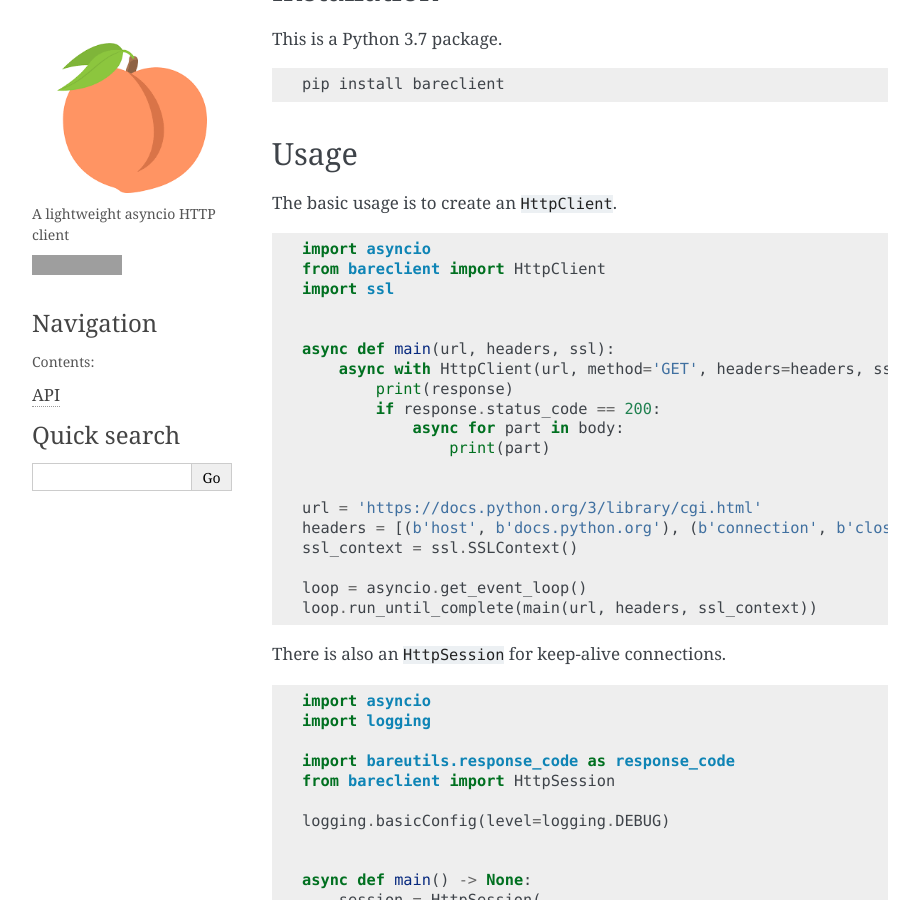
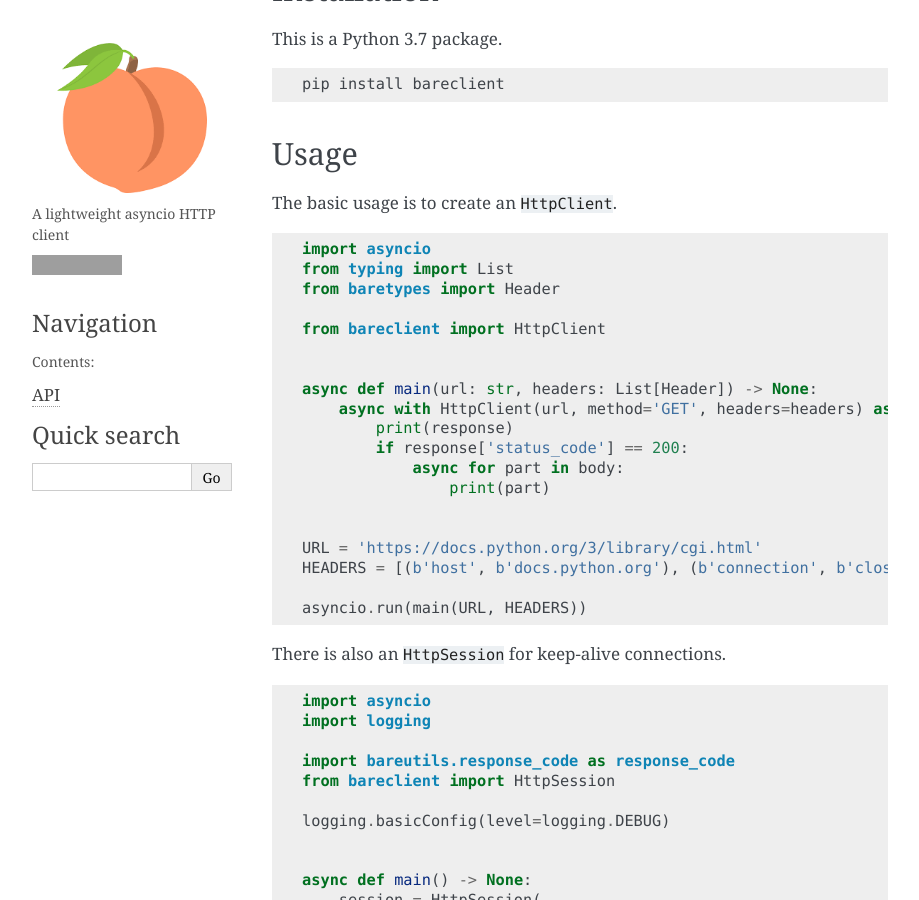
Before and after one commit to rob-blackbourn/bareClient, a Sphinx documentation site: the page built from docs/index.rst, in a window 1280 px wide and 900 px high, scrolled down 463 px, cut to the strip 0-900 px from the top of the window. Shown: the whole strip, without its empty margins (170-1089 px from the left). Built offline with Sphinx 7.4.7, drawn with Linux system fonts in a browser that asks for light colours; grey boxes are pictures that could not be loaded.

Commit message:
Updated the client doc

```diff
--- a/docs/index.rst
+++ b/docs/index.rst
@@ -29,24 +29,24 @@ The basic usage is to create an ``HttpClient``.
 .. code-block:: python
 
     import asyncio
+    from typing import List
+    from baretypes import Header
+
     from bareclient import HttpClient
-    import ssl
 
 
-    async def main(url, headers, ssl):
-        async with HttpClient(url, method='GET', headers=headers, ssl=ssl) as (response, body):
+    async def main(url: str, headers: List[Header]) -> None:
+        async with HttpClient(url, method='GET', headers=headers) as (response, body):
             print(response)
-            if response.status_code == 200:
+            if response['status_code'] == 200:
                 async for part in body:
                     print(part)
 
 
-    url = 'https://docs.python.org/3/library/cgi.html'
-    headers = [(b'host', b'docs.python.org'), (b'connection', b'close')]
-    ssl_context = ssl.SSLContext()
+    URL = 'https://docs.python.org/3/library/cgi.html'
+    HEADERS = [(b'host', b'docs.python.org'), (b'connection', b'close')]
 
-    loop = asyncio.get_event_loop()
-    loop.run_until_complete(main(url, headers, ssl_context))
+    asyncio.run(main(URL, HEADERS))
 
 
 There is also an ``HttpSession`` for keep-alive connections.
```
